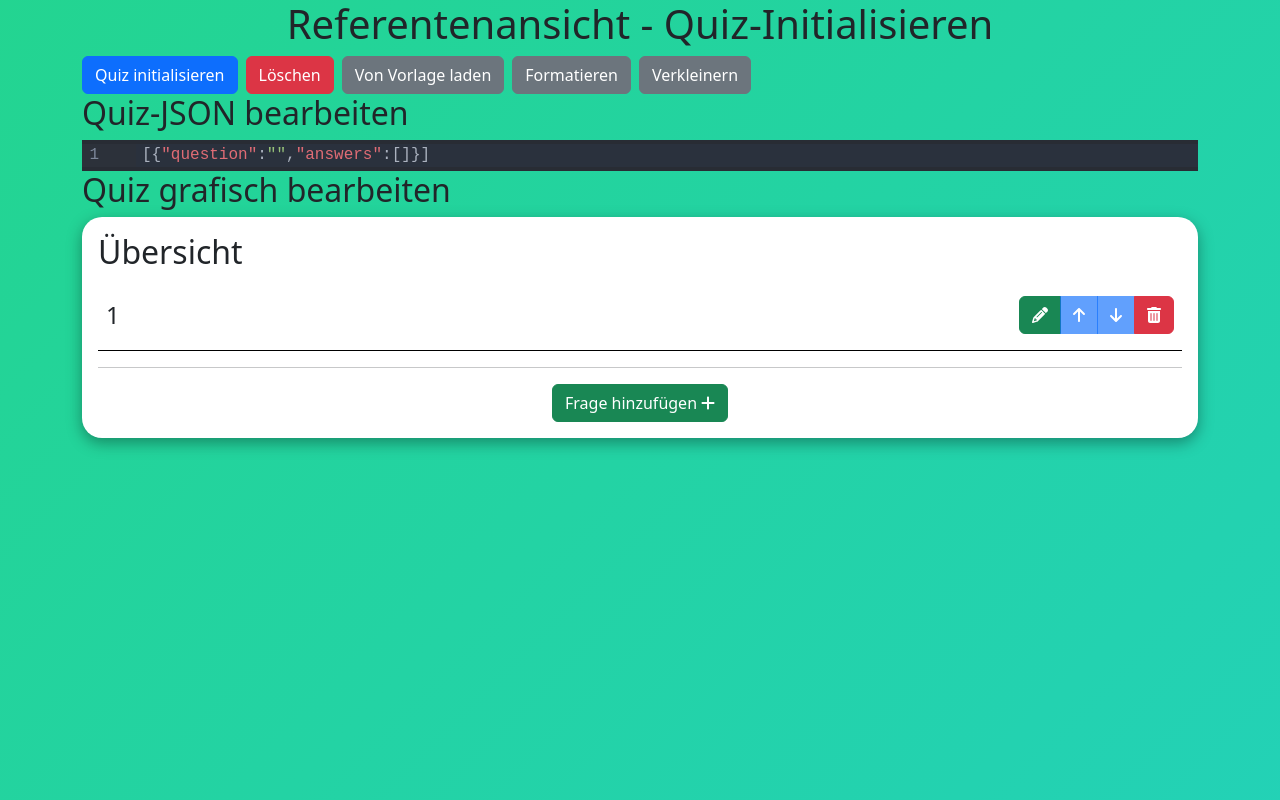
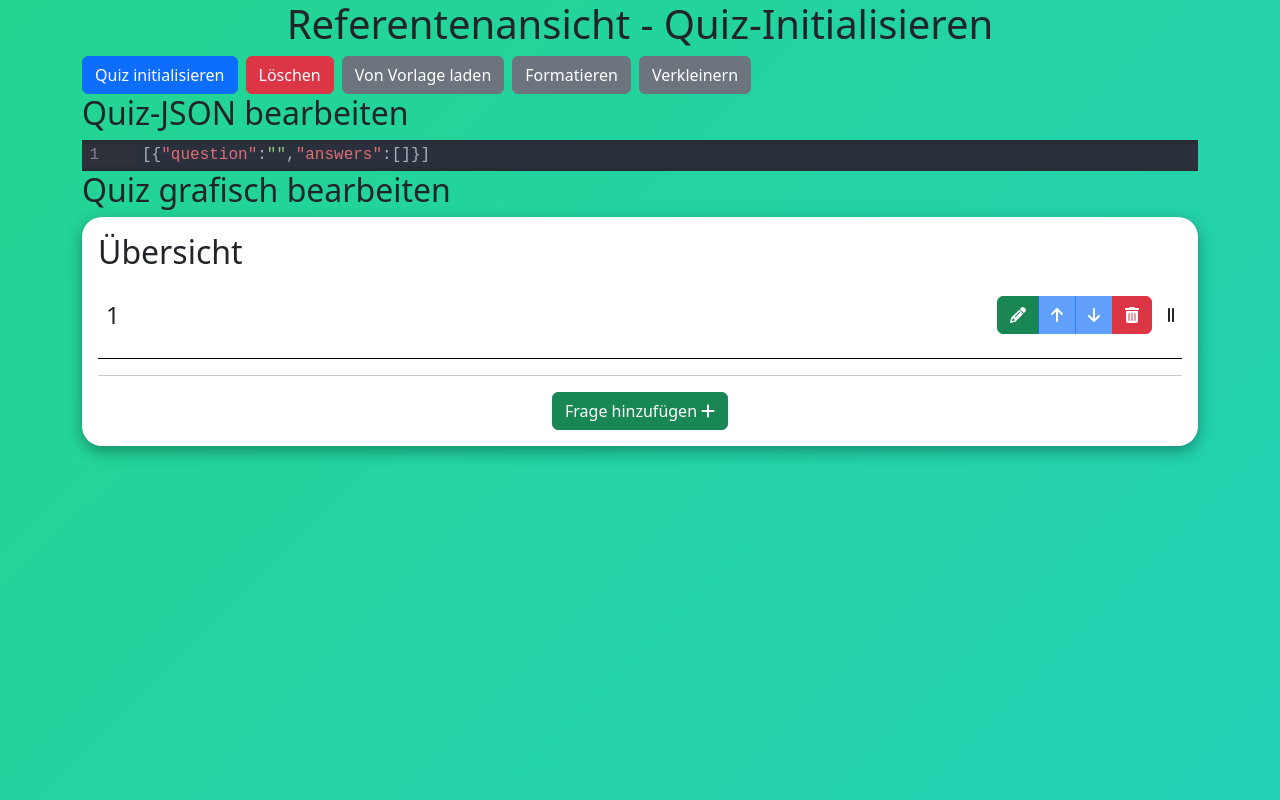
Before and after one commit to JonasNau/quiz-app-react, a Next.js app: page /referentenansicht/init in a window 1280 px wide. Both pictures are taken after a click on the button "Frage hinzufügen". Built offline with nearby package versions, Linux system fonts and the light colour scheme; no server answers.

Commit message:
Fehler behoben, dass es zu viele Events beim Drag and Drop gab

```diff
--- a/src/app/components/DragAndDrop/Draggable/DraggableListItem.tsx
+++ b/src/app/components/DragAndDrop/Draggable/DraggableListItem.tsx
@@ -26,7 +26,7 @@ export default function DraggableListItem({
 
 	const [drop, setDrop] = useDrop({
 		accept: type,
-		hover: (item: { id: number; index: number }, monitor: DropTargetMonitor) => {
+		drop: (item: { id: number; index: number }, monitor: DropTargetMonitor) => {
 			if (item.id === id) {
 				return;
 			}
--- a/src/app/components/QuizEditor/QuizEditor.tsx
+++ b/src/app/components/QuizEditor/QuizEditor.tsx
@@ -6,6 +6,7 @@ import { FontAwesomeIcon } from "@fortawesome/react-fontawesome";
 import {
 	faArrowDown,
 	faArrowUp,
+	faGripLinesVertical,
 	faPencil,
 	faPlus,
 	faTrashCan,
@@ -98,8 +99,9 @@ export default function QuizEditor({
 										});
 									}}
 								>
+									<div className="border-bottom-provider">
 										<div className="question-entry">
-										<div className="wrapper  d-flex align-items-center justify-content-cente">
+											<div className="content d-flex align-items-center justify-content-center">
 												<div className="index">{index + 1}</div>
 												<div className="question">{questionEntry.question}</div>
 												<ButtonGroup>
@@ -162,6 +164,8 @@ export default function QuizEditor({
 													</Button>
 												</ButtonGroup>
 											</div>
+											<FontAwesomeIcon className="drag-icon" icon={faGripLinesVertical} />
+										</div>
 									</div>
 								</DraggableListItem>
 								{editorShouldBeOpenOnIndex(index) && (
--- a/src/app/components/QuizEditor/quizEditor.module.scss
+++ b/src/app/components/QuizEditor/quizEditor.module.scss
@@ -6,19 +6,30 @@
 	margin-bottom: 2rem;
 	:global {
 		.overview {
+			.border-bottom-provider {
+				border-bottom: 1px solid black;
+			}
 			.question-entry {
-				border-bottom: 1px solid black;
 				padding-bottom: 0.5rem;
 				padding-top: 0.5rem;
-				.wrapper {
-					padding: 0.5rem;
+				display: flex;
 				border-radius: 20px;
+				margin-top: 0.5rem;
+				margin-bottom: 0.5rem;
 				&:hover {
 					background-color: rgba(0, 0, 0, 0.1);
 				}
 				&:active {
 					background-color: rgba(0, 0, 0, 0.4);
 				}
+				.content {
+					flex-grow: 1;
+					padding: 0.5rem;
+				}
+
+				.drag-icon {
+					padding: 0.5rem;
+					align-self: center;
 				}
 
 				.index {
```
Lines whose indentation alone changed are shown as unchanged.
